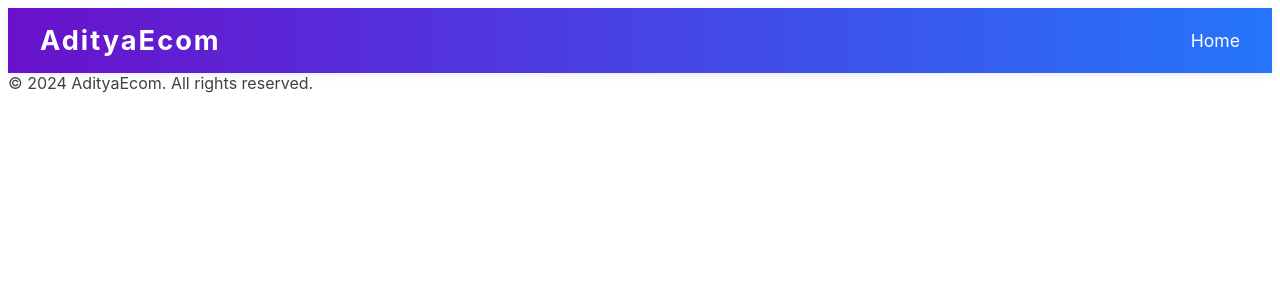
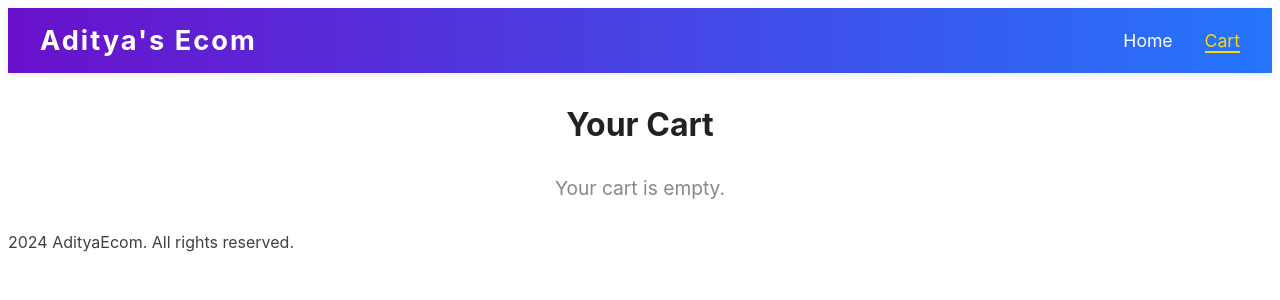
Before and after one commit to Bhuiyash/AdityasEcom, an Angular app: page /cart in a window 1280 px wide. Before the commit this address led to /. Shown: the top 300 px of the page. Built offline with nearby package versions, Linux system fonts and the light colour scheme.

Commit message:
feat: implement cart functionality with add/remove features and update navbar

```diff
--- a/src/app/app.html
+++ b/src/app/app.html
@@ -1,5 +1,5 @@
 <app-navbar></app-navbar>
 <router-outlet></router-outlet>
 <footer class="app-footer">
-  <p>&copy; 2024 AdityaEcom. All rights reserved.</p>
+  <p>2024 AdityaEcom. All rights reserved.</p>
 </footer>
--- a/src/app/app.routes.ts
+++ b/src/app/app.routes.ts
@@ -1,7 +1,8 @@
 import { Routes } from '@angular/router';
 import { HomeComponent } from './home/home';
-import { NavbarComponent } from './navbar/navbar';
+import { CartComponent } from './cart/cart';
 
 export const routes: Routes = [
   { path: '', component: HomeComponent },
+  { path: 'cart', component: CartComponent },
 ];
--- /dev/null
+++ b/src/app/cart/cart.css
@@ -0,0 +1,51 @@
+.cart-container {
+  max-width: 900px;
+  margin: 2rem auto;
+  padding: 0 1rem;
+}
+.cart-container h2 {
+  font-size: 2rem;
+  margin-bottom: 2rem;
+  color: #222;
+  text-align: center;
+}
+.empty-cart {
+  text-align: center;
+  color: #888;
+  font-size: 1.2rem;
+  margin-top: 2rem;
+}
+.cart-list {
+  display: flex;
+  flex-wrap: wrap;
+  justify-content: center;
+  gap: 2rem;
+}
+.cart-item {
+  display: flex;
+  flex-direction: column;
+  align-items: center;
+  position: relative;
+}
+.remove-btn {
+  margin-top: 0.5rem;
+  background: #ff4d4f;
+  color: #fff;
+  border: none;
+  border-radius: 8px;
+  padding: 0.4rem 1rem;
+  font-size: 1rem;
+  cursor: pointer;
+  transition: background 0.2s;
+}
+.remove-btn:hover {
+  background: #d9363e;
+}
+.cart-total {
+  width: 100%;
+  text-align: right;
+  font-size: 1.3rem;
+  font-weight: bold;
+  color: #2575fc;
+  margin-top: 2rem;
+}
--- /dev/null
+++ b/src/app/cart/cart.html
@@ -0,0 +1,13 @@
+<div class="cart-container">
+  <h2>Your Cart</h2>
+  <div *ngIf="cart.length === 0" class="empty-cart">Your cart is empty.</div>
+  <div class="cart-list" *ngIf="cart.length > 0">
+    <div *ngFor="let product of cart; let i = index" class="cart-item">
+      <app-product-card [product]="product"></app-product-card>
+      <button class="remove-btn" (click)="removeFromCart(i)">Remove</button>
+    </div>
+    <div class="cart-total">
+      <span>Total: ${{ total }}</span>
+    </div>
+  </div>
+</div>
--- /dev/null
+++ b/src/app/cart/cart.ts
@@ -0,0 +1,23 @@
+import { Component } from '@angular/core';
+import { CommonModule } from '@angular/common';
+import { ProductCardComponent } from '../product-card/product-card';
+
+@Component({
+  selector: 'app-cart',
+  standalone: true,
+  imports: [CommonModule, ProductCardComponent],
+  templateUrl: './cart.html',
+  styleUrl: './cart.css',
+})
+export class CartComponent {
+  cart: any[] = JSON.parse(localStorage.getItem('cart') || '[]');
+
+  get total() {
+    return this.cart.reduce((sum, item) => sum + item.price, 0);
+  }
+
+  removeFromCart(index: number) {
+    this.cart.splice(index, 1);
+    localStorage.setItem('cart', JSON.stringify(this.cart));
+  }
+}
--- a/src/app/home/home.html
+++ b/src/app/home/home.html
@@ -1,7 +1,7 @@
 <div class="home-container">
   <h2>Featured Products</h2>
   <div class="product-list">
-    <app-product-card *ngFor="let product of paginatedProducts" [product]="product"></app-product-card>
+    <app-product-card *ngFor="let product of paginatedProducts" [product]="product" [addToCart]="addToCart.bind(this)"></app-product-card>
   </div>
   <div class="pagination-controls">
     <button (click)="prevPage()" [disabled]="page === 1">Previous</button>
--- a/src/app/home/home.ts
+++ b/src/app/home/home.ts
@@ -14,10 +14,16 @@ export class HomeComponent {
   products = PRODUCTS;
   page = 1;
   pageSize = 4;
+  cart: any[] = JSON.parse(localStorage.getItem('cart') || '[]');
 
   get paginatedProducts() {
     const start = (this.page - 1) * this.pageSize;
     return this.products.slice(start, start + this.pageSize);
+  }
+
+  addToCart(product: any) {
+    this.cart.push(product);
+    localStorage.setItem('cart', JSON.stringify(this.cart));
   }
 
   nextPage() {
--- a/src/app/navbar/navbar.css
+++ b/src/app/navbar/navbar.css
@@ -15,6 +15,7 @@
 }
 
 .navbar-links {
+  cursor: pointer;
   list-style: none;
   display: flex;
   gap: 2rem;
@@ -32,3 +33,8 @@
 .navbar-links a:hover {
   color: #ffd700;
 }
+
+.navbar-links a.active-link {
+  border-bottom: 2px solid #ffd700;
+  color: #ffd700;
+}
--- a/src/app/navbar/navbar.html
+++ b/src/app/navbar/navbar.html
@@ -1,7 +1,7 @@
 <nav class="navbar">
-  <div class="navbar-logo">AdityaEcom</div>
+  <div class="navbar-logo">Aditya's Ecom</div>
   <ul class="navbar-links">
-    <li><a routerLink="/">Home</a></li>
-    <!-- Add more links as needed -->
+    <li><a routerLink="/" routerLinkActive="active-link" [routerLinkActiveOptions]="{ exact: true }">Home</a></li>
+    <li><a routerLink="/cart" routerLinkActive="active-link">Cart</a></li>
   </ul>
 </nav>
--- a/src/app/navbar/navbar.ts
+++ b/src/app/navbar/navbar.ts
@@ -1,8 +1,11 @@
 import { Component } from '@angular/core';
+import { CommonModule } from '@angular/common';
+import { RouterModule } from '@angular/router';
 
 @Component({
   selector: 'app-navbar',
   standalone: true,
+  imports: [CommonModule, RouterModule],
   templateUrl: './navbar.html',
   styleUrl: './navbar.css',
 })
--- a/src/app/product-card/product-card.html
+++ b/src/app/product-card/product-card.html
@@ -5,7 +5,7 @@
     <p class="product-description">{{ product.description }}</p>
     <div class="product-footer">
       <span class="product-price">${{ product.price }}</span>
-      <button class="add-to-cart-btn">Add to Cart</button>
+      <button class="add-to-cart-btn" *ngIf="addToCart" (click)="addToCart(product)">Add to Cart</button>
     </div>
   </div>
 </div>
--- a/src/app/product-card/product-card.ts
+++ b/src/app/product-card/product-card.ts
@@ -1,11 +1,14 @@
 import { Component, Input } from '@angular/core';
+import { CommonModule } from '@angular/common';
 
 @Component({
   selector: 'app-product-card',
   standalone: true,
+  imports: [CommonModule],
   templateUrl: './product-card.html',
   styleUrl: './product-card.css',
 })
 export class ProductCardComponent {
   @Input() product: any;
+  @Input() addToCart?: (product: any) => void;
 }
```
